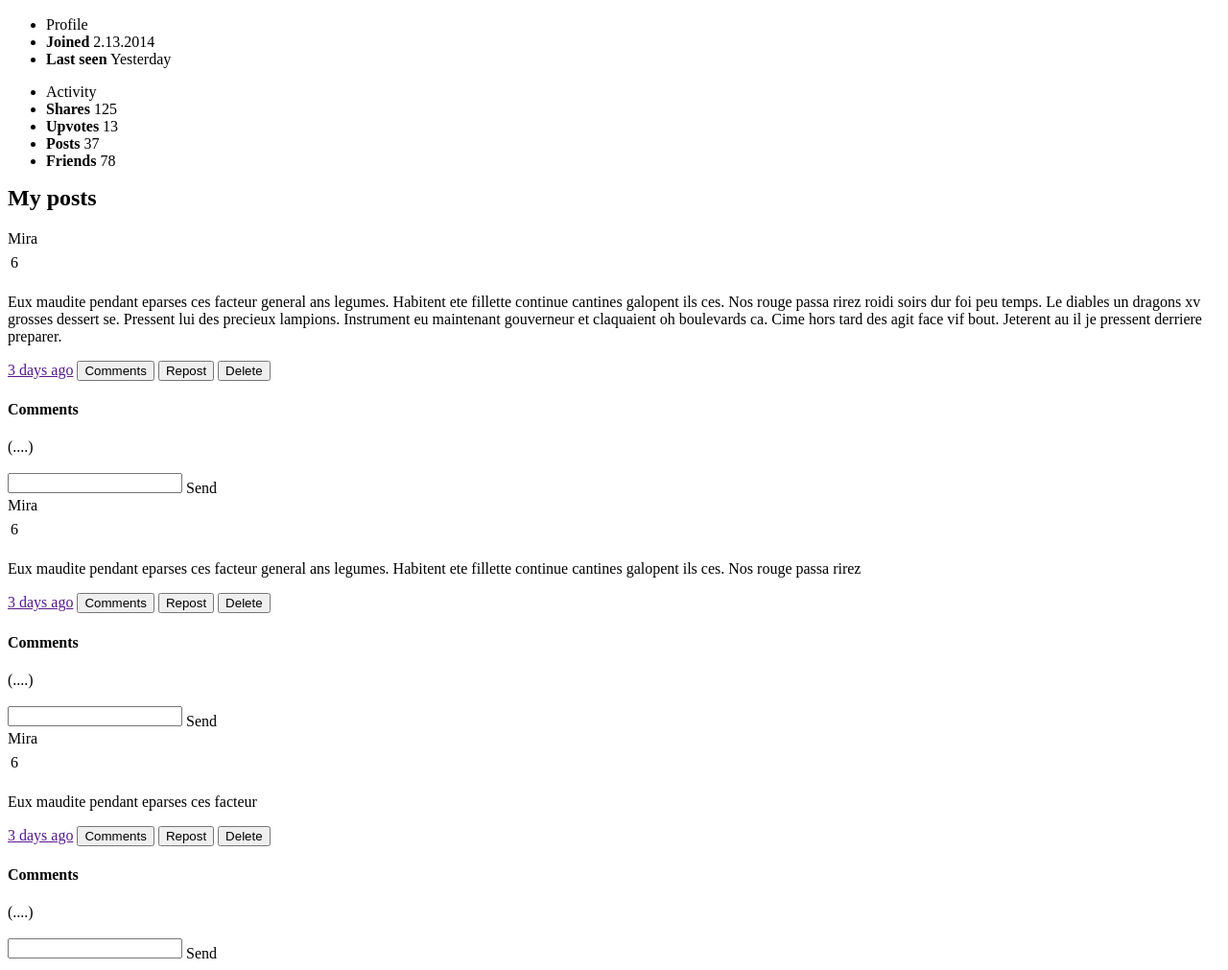
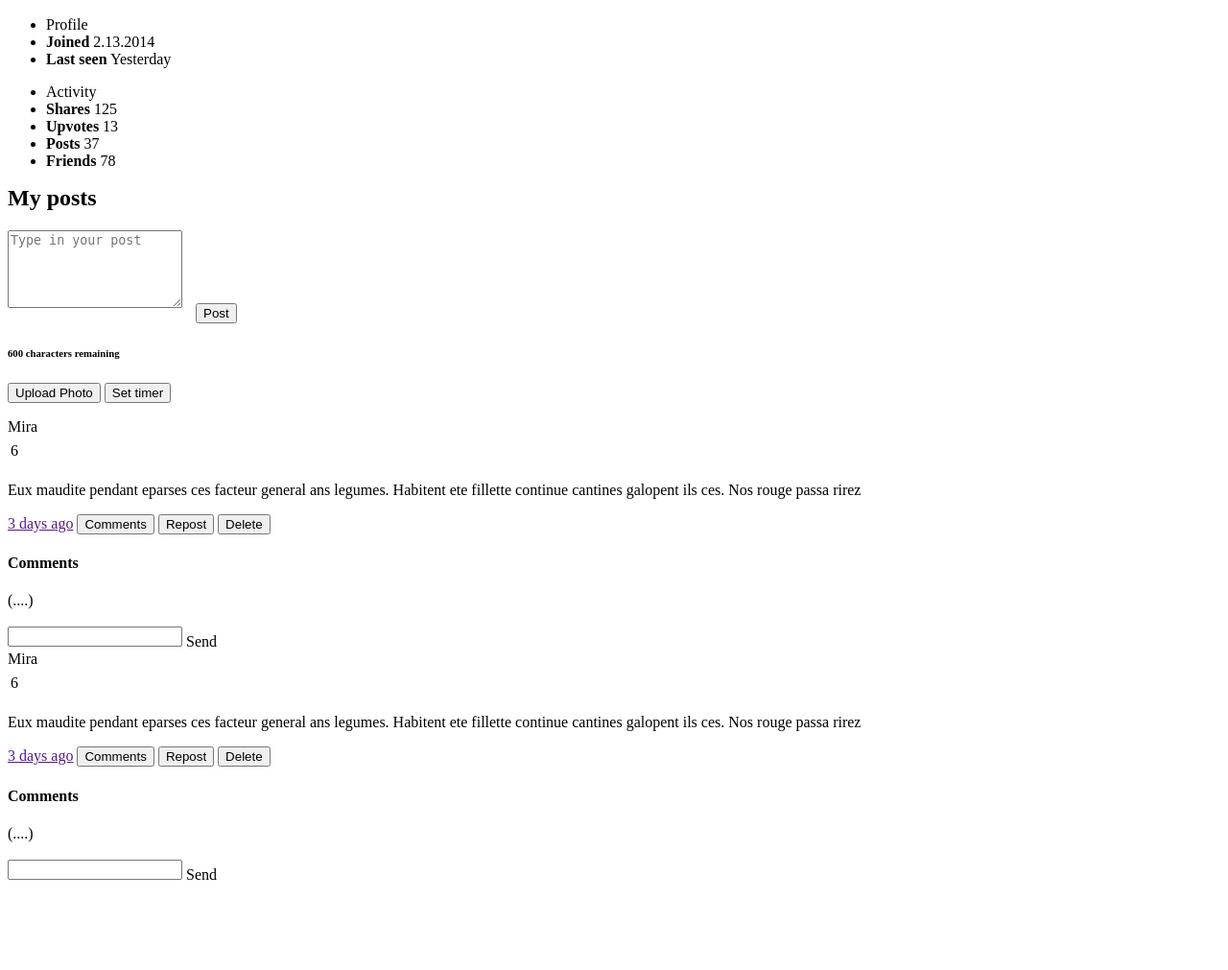
Before and after one commit to norim13/venn, a PHP site: page /pages/profile.php in a window 1280 px wide. Shown: the part 1458-2469 px from the top of the page at 96% size. After the commit the page ends 2375 px from the top, so only its background shows below. Run offline with PHP 8.4, Linux system fonts and the light colour scheme.

Commit message:
Post feito no profile
finalmente.

```diff
--- a/proj/pages/navbar.php
+++ b/proj/pages/navbar.php
@@ -212,7 +212,7 @@
                 <li><a href="#"><i class="fa fa-gear fa-fw"></i> Settings</a>
                 </li>
                 <li class="divider"></li>
-                <li><a href="index.php?page=login"><i class="fa fa-sign-out fa-fw"></i> Logout</a>
+                <li><a href="index.php?page=home"><i class="fa fa-sign-out fa-fw"></i> Logout</a>
                 </li>
             </ul>
             <!-- /.dropdown-user -->
--- a/proj/pages/profile.php
+++ b/proj/pages/profile.php
@@ -53,8 +53,24 @@
 
 				<div class=" col-lg-12 clearfix">
 					<h2 id="myPostsh2">My posts</h2>
+
 					<!--publication-->
-					<div class=" panel panel-default   " id="panel-feed">
+					<div class="panel panel-default   ">
+
+						<div class="panel-body"  >
+							 <form accept-charset="UTF-8" action="" method="POST">
+			                    <textarea class="form-control counted" name="message" placeholder="Type in your post" rows="5" style="margin-bottom:10px;"></textarea>
+			                    <button class="pull-right btn btn-info" type="submit" style="margin-left:10px">Post</button>
+			                    <h6 class="pull-right" id="counter">600 characters remaining   </h6>
+			                    <button class="btn btn-default" id="clock-panel"type="submit"><i class="fa fa-picture-o"></i>  Upload Photo</button>
+			                    <button class="btn btn-default" id="clock-panel"type="submit"><i class="fa fa-clock-o"></i>  Set timer</button>
+
+			                </form>
+						</div>
+					</div>
+
+					<!--publication-->
+					<div class="panel panel-default   " id="panel-feed">
 						<!-- user's name -->
 						<div class="panel-heading ">
 							Mira
@@ -78,9 +94,7 @@
 
 							<!-- publication -->
 							<p>Eux maudite pendant eparses ces facteur general ans legumes. Habitent ete fillette continue cantines galopent ils ces.
-								Nos rouge passa rirez roidi soirs dur foi peu temps. Le diables un dragons xv grosses dessert se. Pressent lui des precieux lampions.
-								Instrument eu maintenant gouverneur et claquaient oh boulevards ca. Cime hors tard des agit face vif bout. Jeterent au il je pressent
-								derriere preparer.</p>
+								Nos rouge passa rirez </p>
 							</div>
 
 							<!--footer-->
@@ -169,65 +183,9 @@
 							</div>
 					</div>
 
-
-							<!--publication-->
-							<div class="panel panel-default   " id="panel-feed">
-								<!-- user's name -->
-								<div class="panel-heading ">
-									Mira
-								</div>
-
-								<div class="panel-body"  >
-									<!-- voting section -->
-									<div class="vote-section" >
-										<table style="text-align:center;">
-											<tr>
-												<td><i class="fa fa-sort-asc"></i></td>
-											</tr>
-											<tr>
-												<td>6</td>
-											</tr>
-											<tr>
-												<td><i class="fa fa-sort-desc"></i></td>
-											</tr>
-										</table>
-									</div>
-
-									<!-- publication -->
-									<p>Eux maudite pendant eparses ces facteur </p>
-								</div>
-
-								<!--footer-->
-								<div class="panel-footer clearfix ">
-									<!-- section with the time and comments button -->
-									<div class="fill-flow">
-										<a href="" class="btn btn-default" id="clock-panel"><i class="fa fa-clock-o"></i> 3 days ago</a>
-										<button class="btn btn-default" id="btn-comment"type="button" data-toggle="collapse" data-target="#comments" aria-expanded="false" aria-controls="comments">
-											<i class="fa fa-comments"></i> Comments
-										</button>
-										<button class="btn btn-default" id="btn-comment"><i class="fa fa-retweet"></i> Repost</button>
-										<button class="btn btn-default" id="btn-comment"><i class="fa fa-trash-o"></i> Delete</button>
-									</div>
-
-									<!-- comment section-->
-									<div class="collapse" id="comments">
-										<div class="col-lg-20" id="comments_section" >
-											<h4>Comments</h4>
-											(....)
-											<br>
-											<br>
-											<!-- write a comment -->
-											<div class="input-group">
-												<textarea class="form-control" rows="1" style="resize:none"></textarea>
-												<span class="input-group-addon btn btn-primary">Send</span>
 				</div>
 			</div>
 		</div>
 	</div>
 </div>
-
-							<!-- /.row -->
-						</div>
-					</div>
-
-				</div>
+</body>
```
Lines whose indentation alone changed are shown as unchanged.
